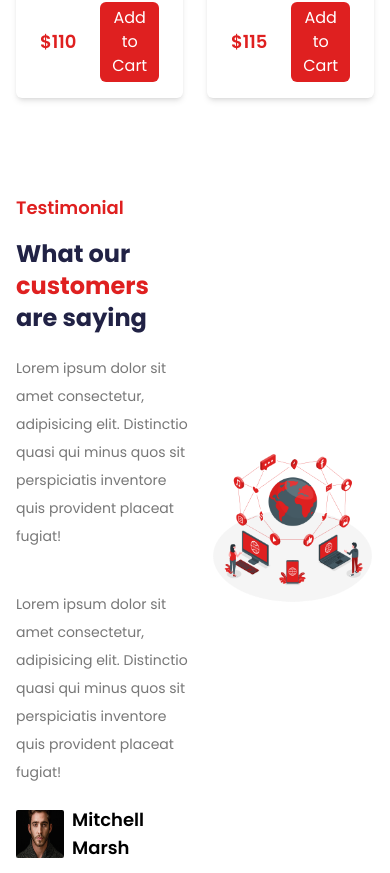
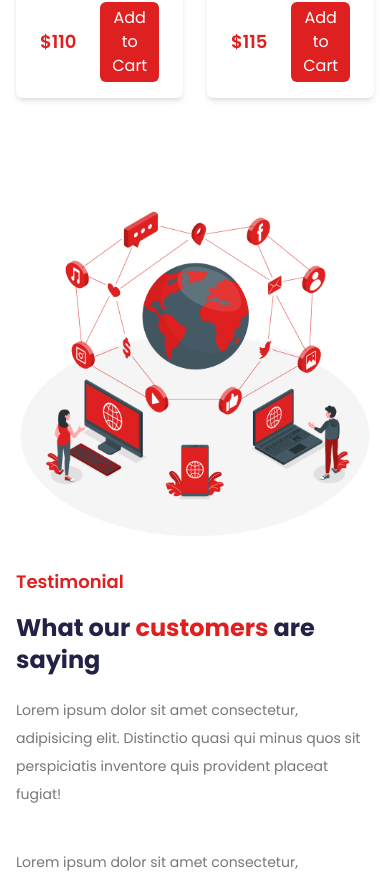
Before and after one commit to mallick-portfolio/food-delivery-app, a React (Create React App) app in the folder frontend/: page /home in a window 390 px wide. Shown: the part 5811-6684 px from the top of the page. Built offline with nearby package versions, Linux system fonts and the light colour scheme.

Commit message:
updated testimonial

```diff
--- a/frontend/src/App.js
+++ b/frontend/src/App.js
@@ -4,7 +4,7 @@ import Router from "./Router/Router.jsx";
 
 const App = () => {
   return (
-    <div>
+    <div className="w-full overflow-hidden">
       <Header />
       <Router />
       <Footer />
--- a/frontend/src/components/Testimonial/Testimonial.jsx
+++ b/frontend/src/components/Testimonial/Testimonial.jsx
@@ -8,8 +8,8 @@ import { Swiper, SwiperSlide } from "swiper/react";
 import { Autoplay, Pagination } from "swiper";
 const Testimonial = () => {
   return (
-    <div className="container py-12 flex justify-between items-center gap-4">
-      <div className="w-1/2">
+    <div className="container py-12 flex flex-col-reverse sm:flex-row justify-between items-center gap-4">
+      <div className="sm:w-1/2 w-full">
         <h3 className="serve-subtitle">Testimonial</h3>
         <h2 className="tasty-title mt-4">
           What our <span className="text-secondary">customers</span> are saying
@@ -41,7 +41,7 @@ const Testimonial = () => {
           ))}
         </Swiper>
       </div>
-      <div className="w-1/2">
+      <div className="sm:w-1/2">
         <img src={network} alt="" />
       </div>
     </div>
```
